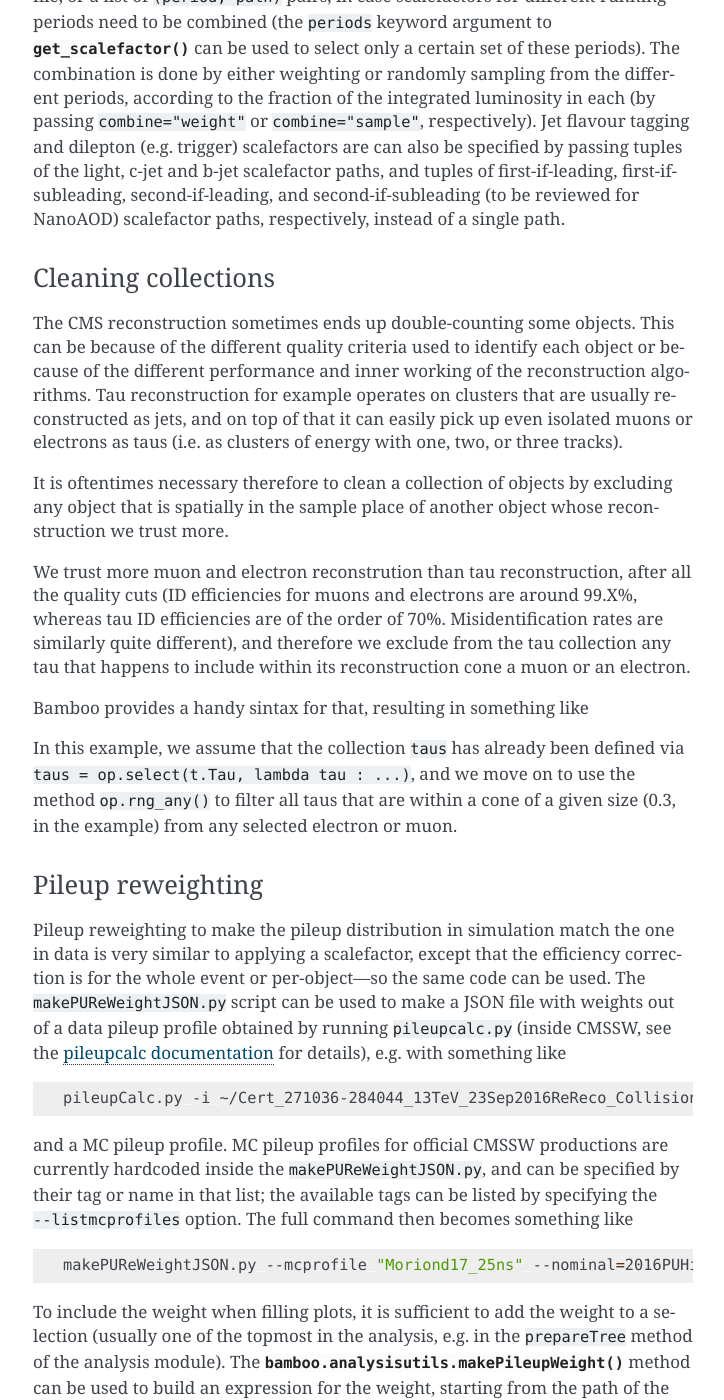
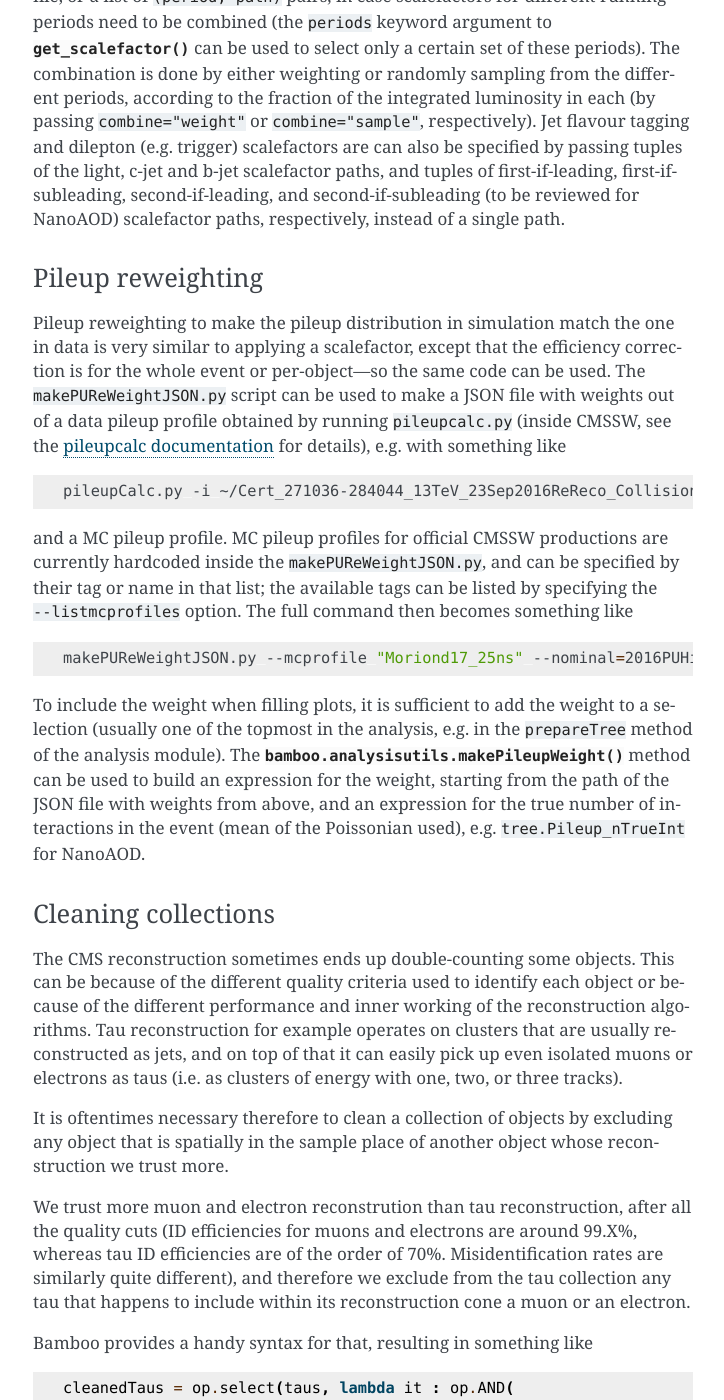
Before and after one commit to recotoolsbenchmarks/BambooAnalysis, a Sphinx documentation site: the page built from doc/userguide.rst, in a window 1280 px wide and 1400 px high, scrolled down 7819 px. Shown: the whole window, without its empty margins (387-1111 px from the left). Built offline with Sphinx 7.4.7, drawn with Linux system fonts in a browser that asks for light colours; some of the changed lines change nothing that is shown; some of the changed text lies outside the part shown.

Commit message:
Move cross-cleaning example below PU reweighting; make formatting consistent

```diff
--- a/doc/userguide.rst
+++ b/doc/userguide.rst
@@ -412,34 +412,6 @@ and tuples of first-if-leading, first-if-subleading, second-if-leading,
 and second-if-subleading (to be reviewed for NanoAOD) scalefactor paths,
 respectively, instead of a single path.
 
-Cleaning collections
-''''''''''''''''''''
-
-The CMS reconstruction sometimes ends up double-counting some objects.
-This can be because of the different quality criteria used to identify each object
-or because of the different performance and inner working of the reconstruction algorithms.
-Tau reconstruction for example operates on clusters that are usually reconstructed as jets,
-and on top of that it can easily pick up even isolated muons or electrons as taus (i.e. as
-clusters of energy with one, two, or three tracks).
-
-It is oftentimes necessary therefore to clean a collection of objects by excluding any object
-that is spatially in the sample place of another object whose reconstruction we trust more.
-
-We trust more muon and electron reconstrution than tau reconstruction, after all the quality
-cuts (ID efficiencies for muons and electrons are around 99.X%, whereas tau ID efficiencies
-are of the order of 70%. Misidentification rates are similarly quite different), and therefore
-we exclude from the tau collection any tau that happens to include within its reconstruction cone
-a muon or an electron.
-
-Bamboo provides a handy sintax for that, resulting in something like
-
-.. code-block:: python
-        cleanedTaus = op.select(taus, lambda it : op.AND(op.NOT(op.rng_any(electrons, lambda ie : op.deltaR(it.p4, ie.p4) < 0.3 )), op.NOT(op.rng_any(muons, lambda im : op.deltaR(it.p4, im.p4) < 0.3 ))))
-
-In this example, we assume that the collection ``taus`` has already been defined via ``taus = op.select(t.Tau, lambda tau : ...)``,
-and we move on to use the method ``op.rng_any()`` to filter all taus that are within a cone of a given size (0.3, in the example) from any selected electron or muon.
-
-
 Pileup reweighting
 ''''''''''''''''''
 
@@ -473,6 +445,45 @@ The :py:func:`bamboo.analysisutils.makePileupWeight` method can be used to build
 an expression for the weight, starting from the path of the JSON file with
 weights from above, and an expression for the true number of interactions in the
 event (mean of the Poissonian used), e.g. ``tree.Pileup_nTrueInt`` for NanoAOD.
+
+Cleaning collections
+''''''''''''''''''''
+
+The CMS reconstruction sometimes ends up double-counting some objects.
+This can be because of the different quality criteria used to identify each
+object or because of the different performance and inner working of
+the reconstruction algorithms.
+Tau reconstruction for example operates on clusters that are usually
+reconstructed as jets, and on top of that it can easily pick up even isolated
+muons or electrons as taus (i.e. as clusters of energy with one, two, or three
+tracks).
+
+It is oftentimes necessary therefore to clean a collection of objects by
+excluding any object that is spatially in the sample place of another object
+whose reconstruction we trust more.
+
+We trust more muon and electron reconstrution than tau reconstruction,
+after all the quality cuts (ID efficiencies for muons and electrons are around
+99.X%, whereas tau ID efficiencies are of the order of 70%.
+Misidentification rates are similarly quite different), and therefore we exclude
+from the tau collection any tau that happens to include within its
+reconstruction cone a muon or an electron.
+
+Bamboo provides a handy syntax for that, resulting in something like
+
+.. code-block:: python
+
+   cleanedTaus = op.select(taus, lambda it : op.AND(
+         op.NOT(op.rng_any(electrons, lambda ie : op.deltaR(it.p4, ie.p4) < 0.3 )),
+         op.NOT(op.rng_any(muons, lambda im : op.deltaR(it.p4, im.p4) < 0.3 ))
+         ))
+
+In this example, we assume that the collections ``taus``, ``electrons``, and
+``muons``, have already been defined via
+``taus = op.select(t.Tau, lambda tau : ...)``, and we move on to use the method
+``op.rng_any()`` to filter all taus that are within a cone of a given size
+(0.3, in the example) from any selected electron or muon.
+
 
 Jet systematics
 '''''''''''''''
```
